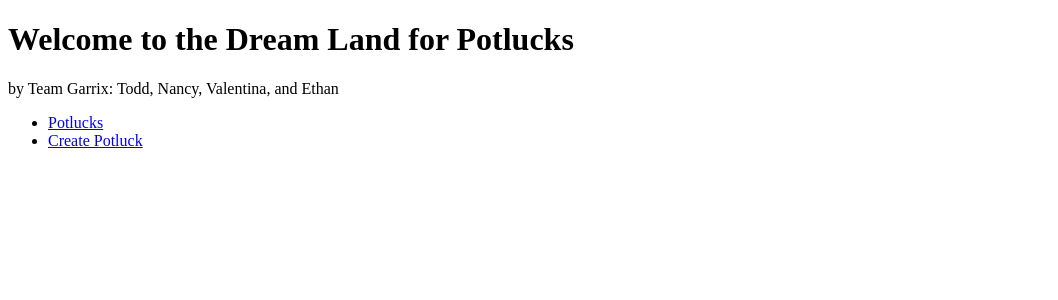
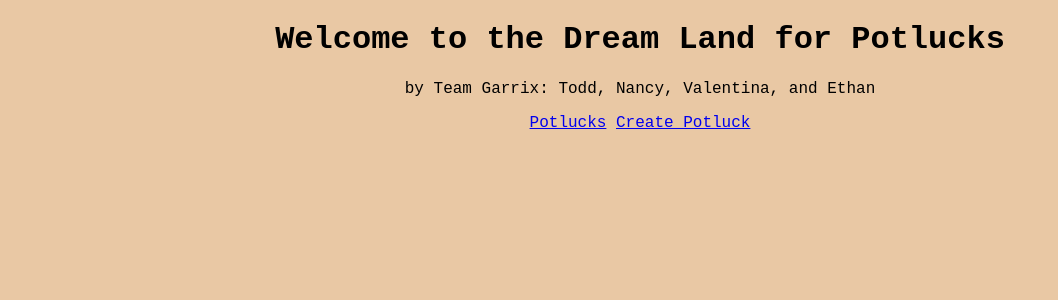
Before and after one commit to ethanbanez/potluck, a Django app: page /mainapp/ in a window 1280 px wide. Shown: the top 300 px of the page, without its empty margins (0-1058 px from the left). Run offline with Django 4.2, Linux system fonts and the light colour scheme.

Commit message:
views and styling

```diff
--- /dev/null
+++ b/potluck/mainapp/static/pots/style.css
@@ -0,0 +1,20 @@
+html {
+    background: #e9c8a4;
+}
+
+h1, body {
+    text-align: center;
+    font-family:'Courier New', Courier, monospace
+}
+
+/* FOR CREATE POTLUCK PAGE */
+#create-potluck {
+    max-width: 40%;
+    height: auto;
+}
+
+/* FOR LIST POTLUCKS PAGE */
+ul {
+    text-align: center;
+    /* tight fit view */
+}
--- a/potluck/mainapp/templates/index.html
+++ b/potluck/mainapp/templates/index.html
@@ -8,6 +8,8 @@
 <html lang="en">
   <head>
     <title>TheLuckyPot</title>
+    {% load static %}
+    <link rel="stylesheet" href="{% static 'pots/style.css' %}">
   </head>
 
 <body>
@@ -15,9 +17,7 @@
     Welcome to the Dream Land for Potlucks<br>
   </h1>
   <p>by Team Garrix: Todd, Nancy, Valentina, and Ethan</p>
-  <ul>
-    <li><a href="{% url 'potlucks' %}">Potlucks</a></li>
-    <li><a href="{% url 'create_potluck' %}">Create Potluck</a></li>
-  </ul>
+  <a href="{% url 'potlucks' %}">Potlucks</a>
+  <a href="{% url 'create_potluck' %}">Create Potluck</a>
 </body>
 </html>
--- a/potluck/mainapp/templates/pots/create_potluck.html
+++ b/potluck/mainapp/templates/pots/create_potluck.html
@@ -4,11 +4,14 @@
     <head>
         <meta charset="UTF-8" />
         <title>Create Potluck View</title>
+        {% load static %}
+        <link rel="stylesheet" href="{% static 'pots/style.css' %}">
     </head>
     <body>
         <h1>Create Potluck</h1>
-        <img src="https://images.squarespace-cdn.com/content/v1/542465a1e4b09bca15ef7159/1559249420921-6AE29HE0SRTG3LDFF2TJ/potluck+icon%402x-8.png?format=500w" alt="create a potluck">
+        <!-- <img src="https://images.squarespace-cdn.com/content/v1/542465a1e4b09bca15ef7159/1559249420921-6AE29HE0SRTG3LDFF2TJ/potluck+icon%402x-8.png?format=500w" alt="create a potluck"> -->
 
+        <img id="create-potluck" src="https://img.freepik.com/premium-vector/hand-drawn-potluck-illustration_23-2149591950.jpg?w=2000" alt="create a potluck">
         <form action="{% url 'addrecord' %}" method="post">
             {% csrf_token %}
             <br>
--- a/potluck/mainapp/templates/pots/potlucks.html
+++ b/potluck/mainapp/templates/pots/potlucks.html
@@ -4,6 +4,8 @@
     <head>
         <meta charset="UTF-8" />
         <title>Potlucks View</title>
+        {% load static %}
+        <link rel="stylesheet" href="{% static 'pots/style.css' %}">
     </head>
 
     <body>
```
